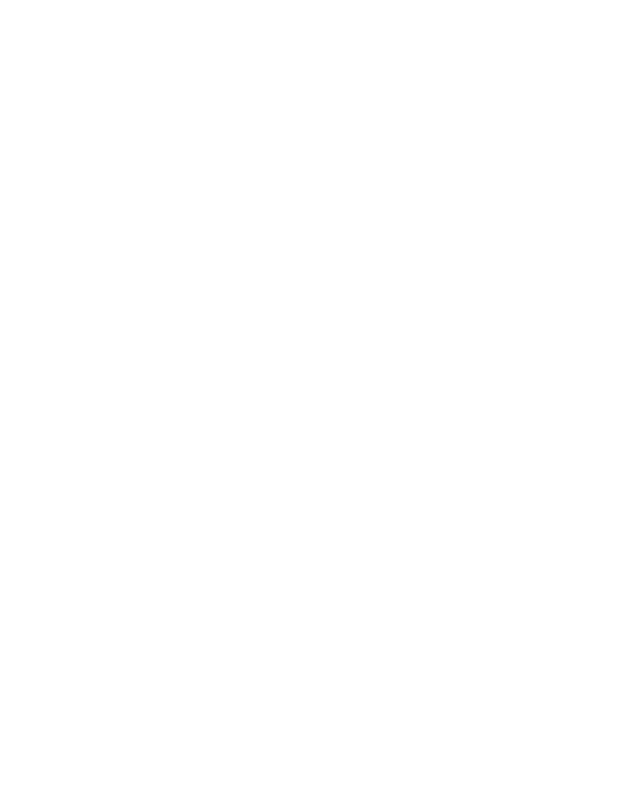
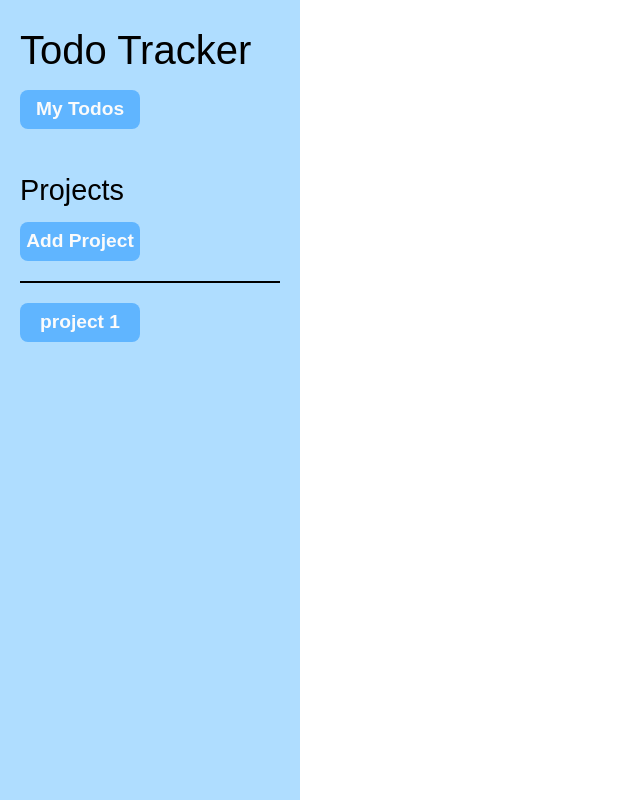
Before and after one commit to gabriel-2600/odin_todo-list, a website built with webpack: page src/template.html in a window 1280 px wide. Shown: the whole page, without its empty margins (0-640 px from the left). Built offline with nearby package versions, Linux system fonts and the light colour scheme; a web font is replaced by a local one.

Commit message:
added html and css for nav

```diff
--- a/package.json
+++ b/package.json
@@ -7,5 +7,8 @@
     "webpack": "^5.99.6",
     "webpack-cli": "^6.0.1",
     "webpack-dev-server": "^5.2.1"
+  },
+  "dependencies": {
+    "date-fns": "^4.1.0"
   }
 }
--- a/src/index.js
+++ b/src/index.js
@@ -0,0 +1 @@
+import "./styles.css";
--- /dev/null
+++ b/src/styles.css
@@ -0,0 +1,117 @@
+/* Google Fonts */
+@import url("https://fonts.googleapis.com/css2?family=National+Park:wght@200..800&display=swap");
+/*
+  font-family: "National Park", sans-serif;
+  font-optical-sizing: auto;
+  font-weight: <weight>; 200 - 800
+  font-style: normal;
+*/
+
+/* CSS Reset */
+*,
+*::before,
+*::after {
+  box-sizing: border-box;
+  font-family: "National Park", sans-serif;
+}
+
+* {
+  margin: 0;
+}
+
+body {
+  line-height: 1.5;
+  -webkit-font-smoothing: antialiased;
+}
+
+input,
+button,
+textarea,
+select {
+  font: inherit;
+}
+
+p,
+h1,
+h2,
+h3,
+h4,
+h5,
+h6 {
+  overflow-wrap: break-word;
+}
+
+p {
+  text-wrap: pretty;
+}
+
+h1,
+h2,
+h3,
+h4,
+h5,
+h6 {
+  text-wrap: balance;
+}
+
+/* CSS Variables */
+:root {
+  --blue: #1b56fd;
+  --light-blue: #60b5ff;
+  --sky-blue: #afddff;
+  --semi-white: #fbfbfb;
+}
+
+/* Main Container */
+.main-container {
+  min-height: 100vh;
+  display: grid;
+  grid-template-columns: 300px 1fr;
+}
+
+/* Nav */
+nav {
+  background-color: var(--sky-blue);
+  padding: 20px;
+}
+
+h1 {
+  margin-bottom: 10px;
+  font-size: 2.5rem;
+  font-weight: 300;
+}
+
+.project-bar {
+  margin-top: 40px;
+}
+
+.project-header {
+  padding-bottom: 20px;
+  border-bottom: 2px solid black;
+}
+
+h2 {
+  margin-bottom: 10px;
+  font-size: 1.8rem;
+  font-weight: 300;
+}
+
+.project-lists-bar {
+  padding-top: 20px;
+}
+
+nav button {
+  border: 0;
+  width: 120px;
+  font-size: 1.2rem;
+  padding: 5px;
+  border-radius: 8px;
+  background-color: var(--light-blue);
+
+  color: var(--semi-white);
+  font-weight: 600;
+}
+
+nav button:hover {
+  cursor: pointer;
+}
--- a/src/template.html
+++ b/src/template.html
@@ -3,7 +3,29 @@
   <head>
     <meta charset="UTF-8" />
     <meta name="viewport" content="width=device-width, initial-scale=1.0" />
-    <title>Document</title>
+
+    <title>Todo Tracker</title>
   </head>
-  <body></body>
+  <body>
+    <div class="main-container">
+      <nav>
+        <h1>Todo Tracker</h1>
+
+        <button>My Todos</button>
+
+        <div class="project-bar">
+          <div class="project-header">
+            <h2>Projects</h2>
+            <button>Add Project</button>
+          </div>
+
+          <div class="project-lists-bar">
+            <button>project 1</button>
+          </div>
+        </div>
+      </nav>
+
+      <div class="content"></div>
+    </div>
+  </body>
 </html>
```
Also changed, not shown: 1 other file.
